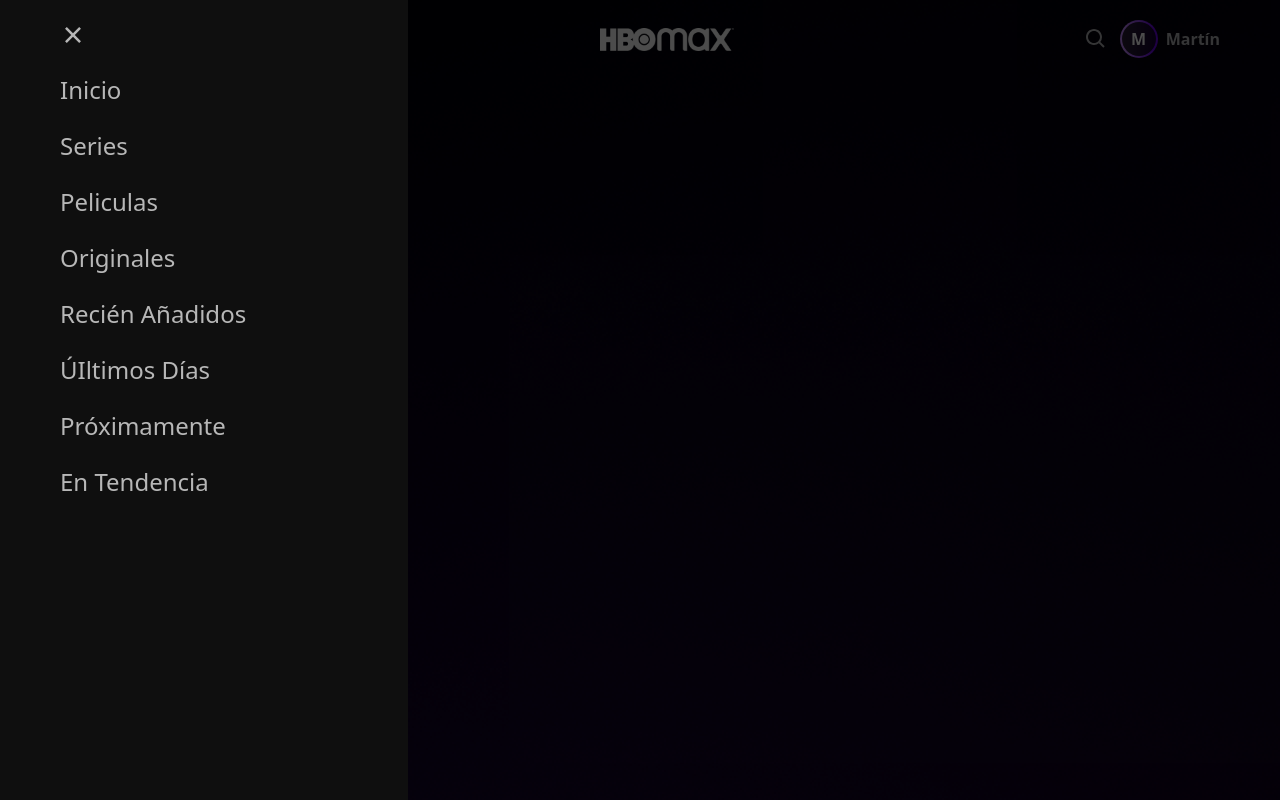
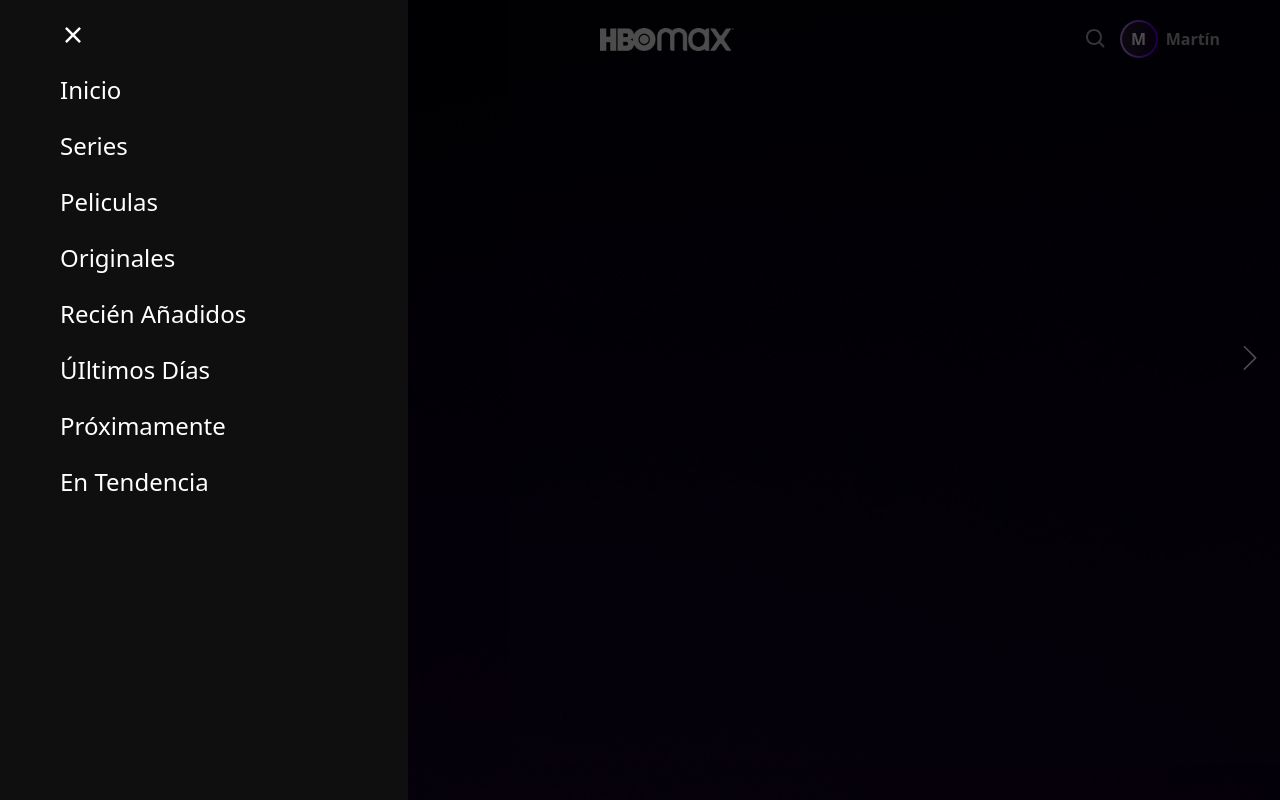
Before and after one commit to MartinMorici/hbomax-clon-nextjs, a Next.js app: page / in a window 1280 px wide. Both pictures are taken after a click on the icon 72 px from the left and 39 px from the top of the page. Shown: the top 800 px of the page. Built offline with nearby package versions, Linux system fonts and the light colour scheme.

Commit message:
comienzo header

```diff
--- /dev/null
+++ b/components/Banner.js
@@ -0,0 +1,105 @@
+/* eslint-disable @next/next/no-img-element */
+import { MdNavigateNext } from 'react-icons/md';
+import { SlArrowRight } from 'react-icons/sl';
+import { SlArrowLeft } from 'react-icons/sl';
+
+import Slider from 'react-slick';
+
+const Banner = () => {
+  function SampleNextArrow(props) {
+    const { className, style, onClick } = props;
+    return (
+      <div
+        className={`${className} before:content-none right-[22px] z-1`}
+        style={{ ...style, display: 'block' }}
+        onClick={onClick}
+      >
+        <SlArrowRight className='w-6 h-6 text-white' />
+      </div>
+    );
+  }
+
+  function SamplePrevArrow(props) {
+    const { className, style, onClick } = props;
+    return (
+      <div
+        className={`${className} before:content-none left-[22px] z-[11]`}
+        style={{ ...style, display: 'block' }}
+        onClick={onClick}
+      >
+        <SlArrowLeft className='w-6 h-6 text-white' />
+      </div>
+    );
+  }
+  const settings = {
+    dots: true,
+    infinite: true,
+    speed: 900,
+    slidesToShow: 1,
+    slidesToScroll: 1,
+    nextArrow: <SampleNextArrow />,
+    prevArrow: <SamplePrevArrow />,
+    appendDots: (dots) => (
+      <div
+        style={{
+          borderRadius: '10px',
+          padding: '10px',
+          color:'white',
+        }}
+      >
+        <ul style={{ margin: '0px' }}> {dots} </ul>
+      </div>
+    ),
+  };
+
+  return (
+    <div>
+      <Slider className='h-[89vh]' {...settings}>
+        <div className='w-full h-full'>
+          <img
+            className='object-cover'
+            src='https://via.placeholder.com/400'
+            alt=''
+          />
+        </div>
+        <div className='w-full h-full'>
+          <img
+            className='object-cover'
+            src='https://via.placeholder.com/400'
+            alt=''
+          />
+        </div>
+        <div className='w-full h-full'>
+          <img
+            className='object-cover'
+            src='https://via.placeholder.com/400'
+            alt=''
+          />
+        </div>
+        <div className='w-full h-full'>
+          <img
+            className='object-cover'
+            src='https://via.placeholder.com/400'
+            alt=''
+          />
+        </div>
+        <div className='w-full h-full'>
+          <img
+            className='object-cover'
+            src='https://via.placeholder.com/400'
+            alt=''
+          />
+        </div>
+        <div className='w-full h-full'>
+          <img
+            className='object-cover'
+            src='https://via.placeholder.com/400'
+            alt=''
+          />
+        </div>
+      </Slider>
+    </div>
+  );
+};
+
+export default Banner;
--- a/components/Header.js
+++ b/components/Header.js
@@ -26,8 +26,9 @@ const Header = () => {
   }, []);
 
   return (
+    <>
       <header
-      className={`py-5 px-[36px] md:px-[60px] text-[#ffffffb3] font-bold flex justify-between items-center fixed w-full transition-all duration-500 ${
+        className={`py-5 px-[36px] md:px-[60px] text-[#ffffffb3] z-10 font-bold flex justify-between items-center fixed w-full transition-all duration-500 ${
           isScrolled ? 'bg-[#0f0f0ffa]' : ''
         } select-none`}
       >
@@ -39,45 +40,13 @@ const Header = () => {
           <div className='hidden md:block link-menu'>Películas</div>
           <div className='hidden md:block link-menu'>Series</div>
         </div>
-
-      <aside
-        className={`absolute inset-0 h-screen  bg-[#000000b3] transition-all duration-200  ${
-          navIsOpen ? 'opacity-100 z-10' : 'opacity-0 -z-10'
-        }`}
-      >
-        <div
-          className={`py-5 px-[36px] md:px-[60px]  h-screen w-fit bg-[#0f0f0f] transition-all duration-200  ${
-            navIsOpen ? 'translate-x-[0%]' : 'translate-x-[-10%] '
-          }`}
-        >
-          <nav className=' w-56 md:w-72 h-screen'>
-            <RiCloseFill
-              className='w-[30px] h-[30px] cursor-pointer relative -left-[2px] hover:text-white'
-              onClick={() => setNavIsOpen(!navIsOpen)}
-            />
-            <ul className='font-normal text-[19px] md:text-2xl'>
-              <li className='mt-6 link-menu '>Inicio</li>
-              <li className='mt-6 link-menu'>Series</li>
-              <li className='mt-6 link-menu'>Peliculas</li>
-              <li className='mt-6 link-menu'>Originales</li>
-              <li className='mt-6 link-menu'>Recién Añadidos</li>
-              <li className='mt-6 link-menu'>ÚIltimos Días</li>
-              <li className='mt-6 link-menu'>Próximamente</li>
-              <li className='mt-6 link-menu'>En Tendencia</li>
-            </ul>
-          </nav>
-        </div>
-      </aside>
-
         <Image
           src={Logo}
           alt='Logo HBO Max'
           className='h-4 w-24 md:w-[134px] md:h-[23px] cursor-pointer'
         />
-
         <div className='flex items-center gap-3'>
           <BiSearch className='w-6 h-6 cursor-pointer' />
-
           <div className='flex items-center'>
             <div className='w-7 h-7 md:w-[38px] md:h-[38px]  rounded-full bg-profile font-semibold relative cursor-pointer '>
               <div className=' text-white absolute w-[24px] h-[24px] md:w-[34px] md:h-[34px] rounded-full bg-[#000000cc] top-1/2 left-1/2 transform -translate-x-1/2 -translate-y-1/2 text-center flex items-center justify-center'>
@@ -90,6 +59,35 @@ const Header = () => {
           </div>
         </div>
       </header>
+      <aside
+        className={`absolute inset-0 h-screen text-white bg-[#000000b3] transition-all duration-100  ${
+          navIsOpen ? 'opacity-100 z-[12] block' : 'opacity-0 -z-20  '
+        }`}
+      >
+        <div
+          className={`py-5 px-[36px] md:px-[60px]  h-screen w-fit bg-[#0f0f0f] transition-all duration-100  ${
+            navIsOpen ? 'translate-x-[0%]' : 'translate-x-[-10%] '
+          }`}
+        >
+          <nav className=' w-56 md:w-72 h-screen'>
+            <RiCloseFill
+              className='w-[30px] h-[30px] cursor-pointer relative -left-[2px] hover:text-white'
+              onClick={() => setNavIsOpen(!navIsOpen)}
+            />
+            <ul className='font-normal text-[19px] md:text-2xl'>
+              <li className='mt-6 link-menu select-none'>Inicio</li>
+              <li className='mt-6 link-menu select-none'>Series</li>
+              <li className='mt-6 link-menu select-none'>Peliculas</li>
+              <li className='mt-6 link-menu select-none'>Originales</li>
+              <li className='mt-6 link-menu select-none'>Recién Añadidos</li>
+              <li className='mt-6 link-menu select-none'>ÚIltimos Días</li>
+              <li className='mt-6 link-menu select-none'>Próximamente</li>
+              <li className='mt-6 link-menu select-none'>En Tendencia</li>
+            </ul>
+          </nav>
+        </div>
+      </aside>
+    </>
   );
 };
 
--- a/package.json
+++ b/package.json
@@ -15,7 +15,9 @@
     "next": "13.1.2",
     "react": "18.2.0",
     "react-dom": "18.2.0",
-    "react-icons": "^4.7.1"
+    "react-icons": "^4.7.1",
+    "react-slick": "^0.29.0",
+    "slick-carousel": "^1.8.1"
   },
   "devDependencies": {
     "autoprefixer": "^10.4.13",
--- a/pages/_app.js
+++ b/pages/_app.js
@@ -1,10 +1,8 @@
 import Header from '@/components/Header';
+import 'slick-carousel/slick/slick.css';
+import 'slick-carousel/slick/slick-theme.css';
 import '@/styles/globals.css';
 Header;
-export default function App({ Component, pageProps }) {
-  return (
-    <Header>
-      <Component {...pageProps} />
-    </Header>
-  );
+export default function App({ Component, pageProps, children }) {
+  return <Component {...pageProps} />;
 }
--- a/pages/index.js
+++ b/pages/index.js
@@ -1,6 +1,7 @@
+import Banner from '@/components/Banner';
+import Header from '@/components/Header';
 import Head from 'next/head';
 import Image from 'next/image';
-
 export default function Home() {
   return (
     <>
@@ -11,6 +12,8 @@ export default function Home() {
         <link rel='icon' href='/favicon.ico' />
       </Head>
       {/* Header en _app.js */}
+      <Header/>
+      <Banner/>
     </>
   );
 }
```
Also changed, not shown: 1 other file (tests, documents, lock files or other folders). Lines whose indentation alone changed are shown as unchanged.
